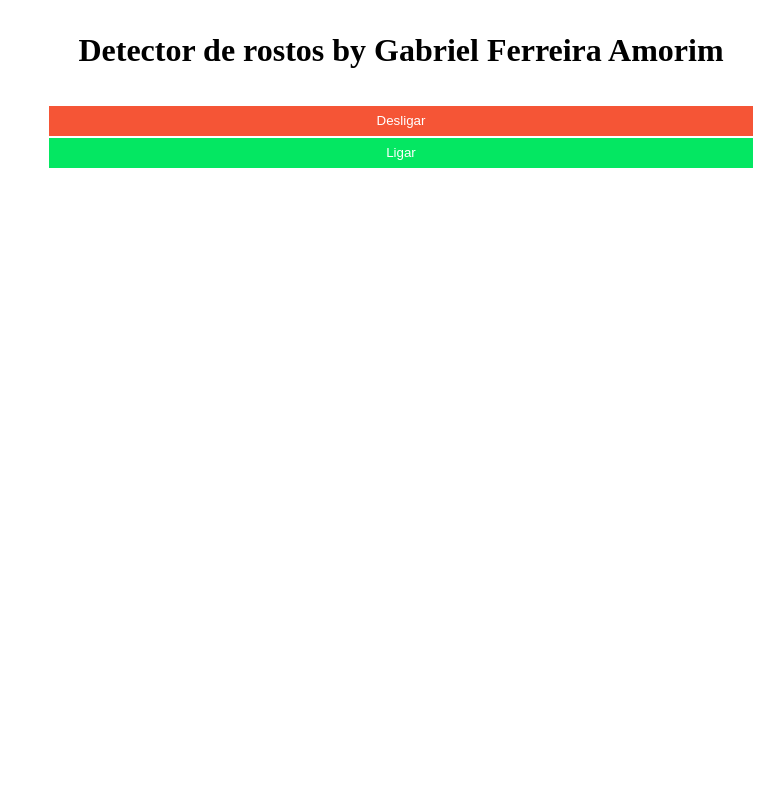
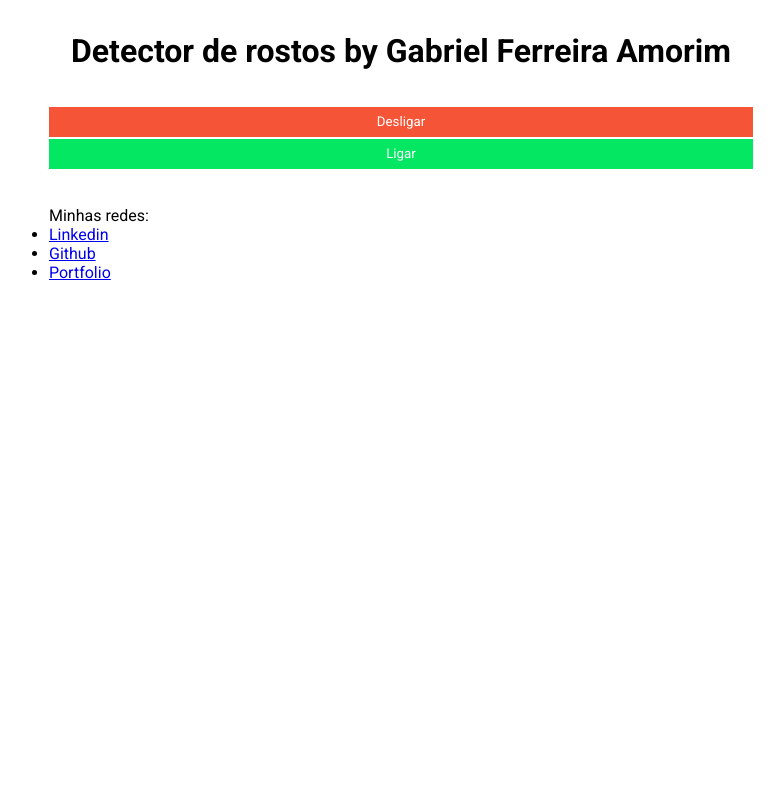
Before and after one commit to Bieelogrom/identificador_de_rostos, a Flask app: page / in a window 1280 px wide. Shown: the whole page, without its empty margins (239-1023 px from the left). Run offline with Flask 3, Linux system fonts and the light colour scheme.

Commit message:
feat: enhance styling in index.html, add social links, and adjust image dimensions in ligar.html

```diff
--- a/app.py
+++ b/app.py
@@ -1,10 +1,8 @@
 import cv2.data
-from flask import Flask, render_template, Response, request
+from flask import Flask, render_template, Response
 import cv2
 
 app = Flask(__name__)
-
-
 
 def capture_by_frames():
     global camera
@@ -30,7 +28,6 @@ def home():
 def ligar():
     return render_template('ligar.html')
 
-
 @app.route("/desligar",methods=['POST'])
 def desligar():
     if camera.isOpened():
--- a/templates/index.html
+++ b/templates/index.html
@@ -7,10 +7,13 @@
     <title>Detector de Cores</title>
 
     <style>
+        @import url('https://fonts.googleapis.com/css2?family=Roboto:ital,wght@0,100..900;1,100..900&display=swap');
+
         * {
             margin: 0;
             padding: 0;
             box-sizing: border-box;
+            font-family: "Roboto", serif;
         }
 
         html,
@@ -69,6 +72,14 @@
         {% block conteudo %}
 
         {% endblock %}
+        <div style="width: 100%; height: auto;">
+            <p>Minhas redes: </p>
+            <ul>
+                <li><a href="https://www.linkedin.com/in/gabrielfav/">Linkedin</a></li>
+                <li><a href="https://github.com/Bieelogrom?tab=stars">Github</a></li>
+                <li><a href="https://portfolio-gabriel-lyart.vercel.app">Portfolio</a></li>
+            </ul>
+        </div>
     </main>
 
     <script>
--- a/templates/ligar.html
+++ b/templates/ligar.html
@@ -2,6 +2,6 @@
 
 {% block conteudo %}
   <div style="width: 100%; height: 100%;">
-    <img src="{{ url_for('video_capture') }}" onerror="console.error(Error)" height="80%" width="100%" alt="vídeo da sua câmera" />
+    <img src="{{ url_for('video_capture') }}" onerror="console.error(Error)" height="100%" width="100%" alt="vídeo da sua câmera" />
   </div>
 {% endblock %}
```
